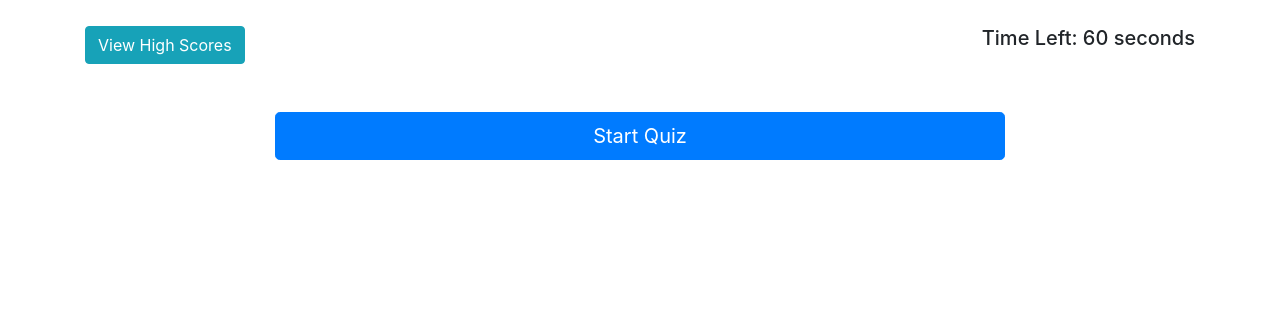
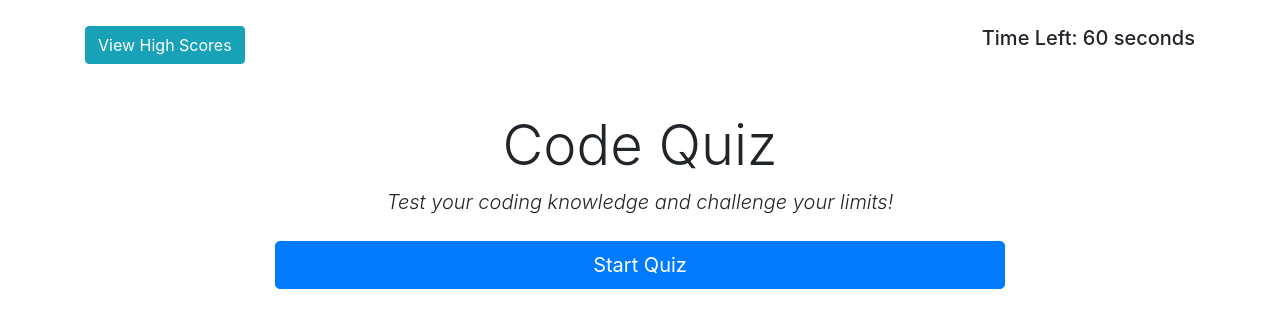
Before and after one commit to robertsolorzano/Code-Quiz, a plain HTML site: page index.html in a window 1280 px wide. Drawn offline with nearby package versions, Linux system fonts and the light colour scheme.

Commit message:
added quiz container on html, updated comments,updated js

```diff
--- a/index.html
+++ b/index.html
@@ -32,13 +32,23 @@
     <!--Added Boostrap structure with with classes-->
     <!-- Main Container -->
     <div class="container mt-5">
-
-        <!-- Quiz Container -->
-        <div class="row mt-4">
+        <!-- Title and motto -->
+        <div class="row">
+            <div class="col text-center">
+                <h1 class="display-4">Code Quiz</h1>
+                <p class="lead">
+                    <!--added i tag we learned in last class-->
+                    <i>Test your coding knowledge and challenge your limits!</i>
+                </p>
+        <!-- Start Quiz Button -->
+         <div class="row mt-4">
             <div class="col-md-8 offset-md-2">
                 <button id="startButton" class="btn btn-primary btn-lg btn-block">Start Quiz</button>
-                <div id="quizContainer" class="mt-4"></div>
             </div>
+        </div>
+
+        <div id="quizContainer" class="mt-4">
+            <!--Questions populate here-->
         </div>
 
         <!-- Score Modal -->
--- a/script.js
+++ b/script.js
@@ -228,7 +228,7 @@ document.getElementById('viewHighScores').addEventListener('click', function() {
     }
 });
 
-//displaying high scores
+//displaying high score
 function displayHighScores() {
     var highScores = JSON.parse(localStorage.getItem("highScores")) || [];
     var highScoresList = document.getElementById('highScoresList');
```
Also changed, not shown: assets/styles.css (line endings or trailing spaces).
